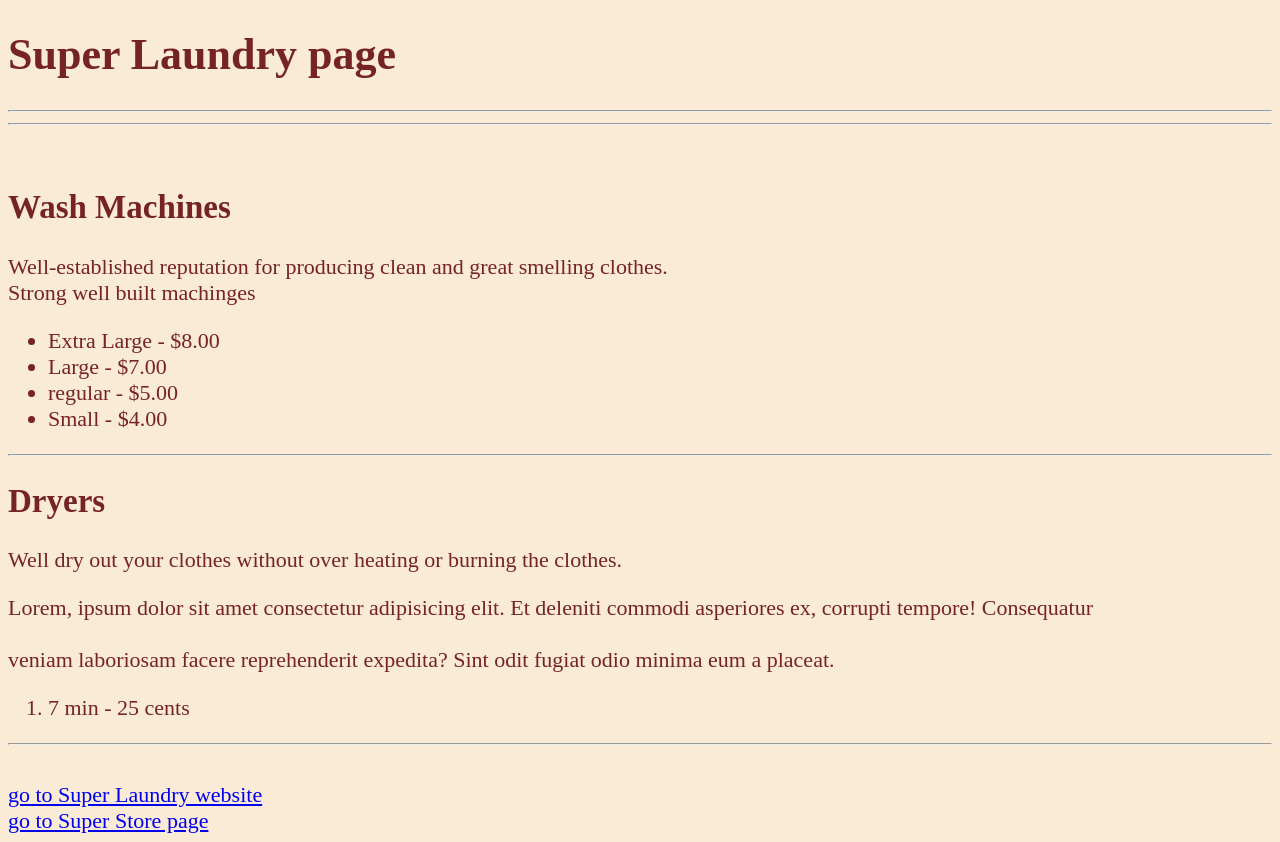
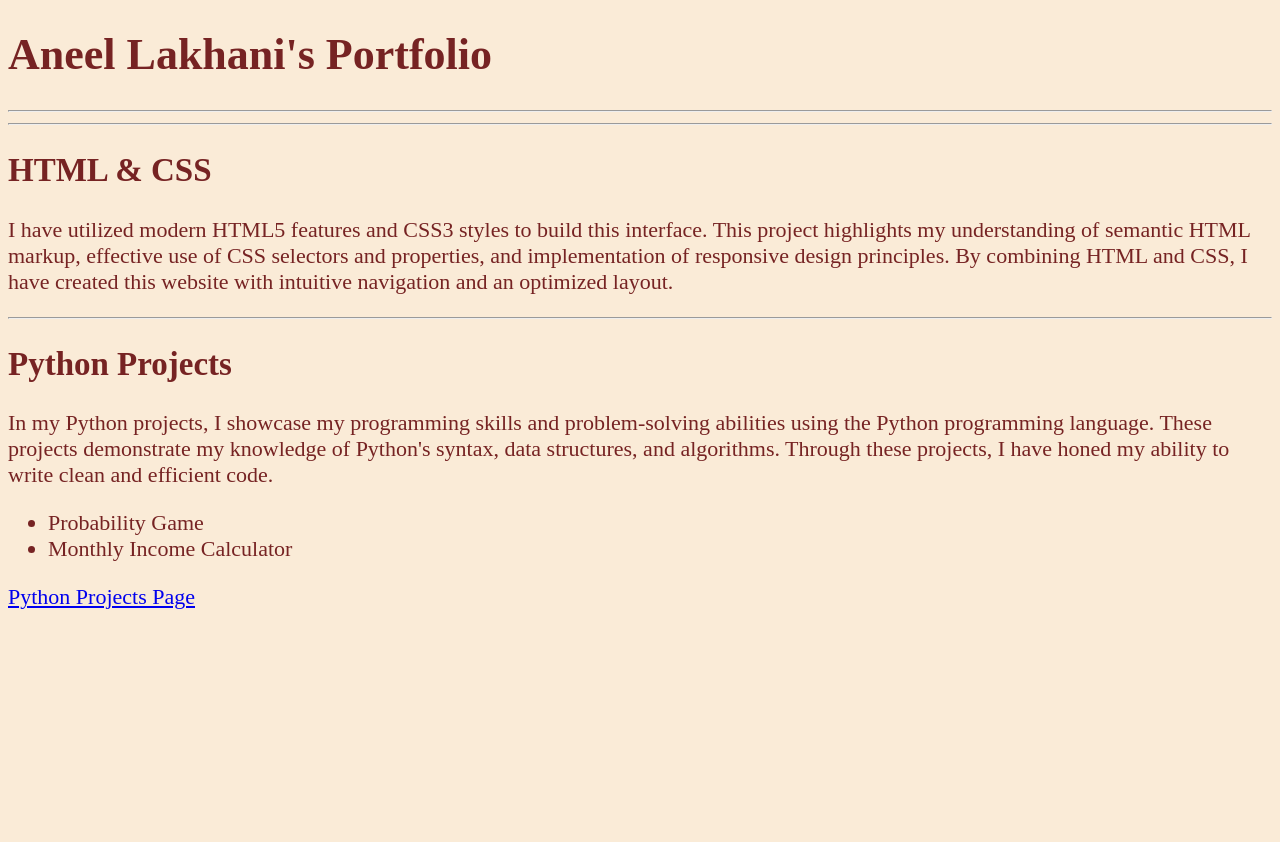
Before and after one commit to lakhanianeel/aneel_portfolio, a plain HTML site: page index.html in a window 1280 px wide. After the commit the page ends 800 px from the top, so only its background shows below. Drawn offline with Linux system fonts and the light colour scheme.

Commit message:
Update index.html
changed it to the beginning of my portfolio page

```diff
--- a/index.html
+++ b/index.html
@@ -8,42 +8,30 @@
         <link rel="stylesheet" href="main.css">
     </head>
     <body>
-        <h1>Super Laundry page</h1>
+        <h1>Aneel Lakhani's Portfolio</h1>
         <hr>
         <hr>
-        <br>
 
-        <section id="wash_machines">
-        <h2>Wash Machines</h2>
-        <p>Well-established reputation for producing clean and great smelling clothes.
-        <br>Strong well built machinges
+
+        <section id="html_css">
+            <h2>HTML & CSS</h2>
+            <p>
+                I have utilized modern HTML5 features and CSS3 styles to build this interface. This project highlights my understanding of semantic HTML markup, effective use of CSS selectors and properties, and implementation of responsive design principles. By combining HTML and CSS, I have created this website with intuitive navigation and an optimized layout.
+            </p>
+            </section>
+            <hr>
+
+        <section id="python_projects">
+        <h2>Python Projects</h2>
+        <p>In my Python projects, I showcase my programming skills and problem-solving abilities using the Python programming language. These projects demonstrate my knowledge of Python's syntax, data structures, and algorithms. Through these projects, I have honed my ability to write clean and efficient code.
         </p>
         <ul>
-            <li>Extra Large  - $8.00</li>
-            <li>Large  - $7.00</li>
-            <li>regular - $5.00</li>
-            <li>Small  - $4.00</li>
+            <li>Probability Game</li>
+            <li>Monthly Income Calculator</li>
         </ul>
         </section>
-        <hr>
 
-        <section id="dryers">
-        <h2>Dryers</h2>
-        <p>Well dry out your clothes without over heating or burning the clothes.
-        </p>
-        <p>
-            Lorem, ipsum dolor sit amet consectetur adipisicing elit. Et deleniti commodi asperiores ex, corrupti tempore! Consequatur <br><br>veniam laboriosam facere reprehenderit expedita? Sint odit fugiat odio minima eum a placeat.
-        </p>
-        <ol>
-            <li> 7 min - 25 cents</li>
-        </ol>
-        </section>
-        <hr>
-        <br>
-
-        <a href="https://website-2601467872611560302130-laundry.business.site/?copy">go to Super Laundry website</a>
-        <br>
-        <a href="sstore.html"> go to Super Store page</a>
+        <a href="sstore.html"> Python Projects Page</a>
 
 
     </body>
```
